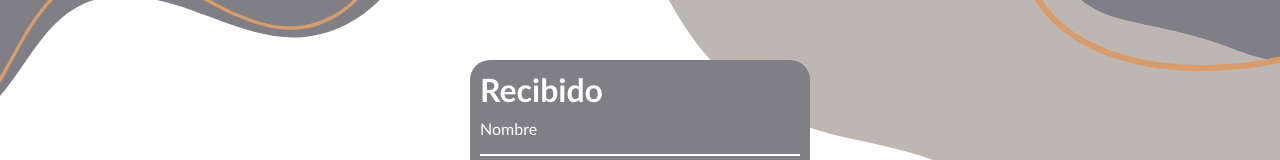
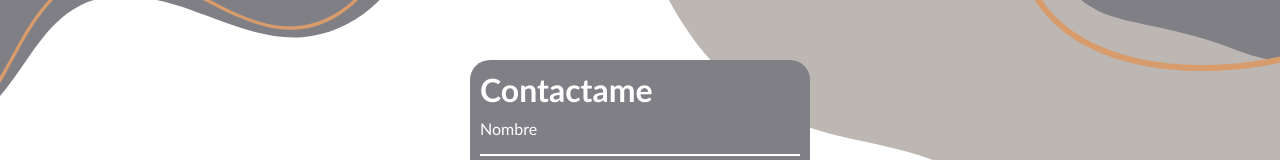
Before and after one commit to SamMidnight03/Formulario-de-Contacto, a React (Vite) app: page / in a window 1280 px wide. Shown: the part 147-307 px from the top of the page. Built offline with nearby package versions, Linux system fonts and the light colour scheme.

Commit message:
noveno commit

```diff
--- a/src/App.jsx
+++ b/src/App.jsx
@@ -35,7 +35,7 @@ function App() {
   return (
     <>
       <form onSubmit={onSubmit}>
-        <h1>Recibido</h1>
+        <h1>Contactame</h1>
         <div>
         <label>
           Nombre
```
